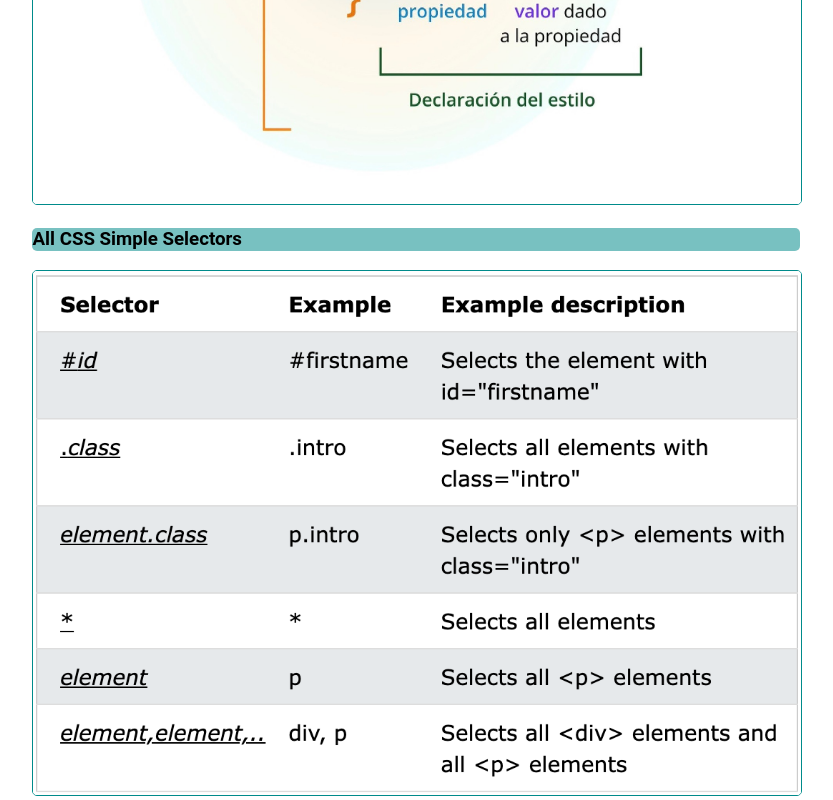
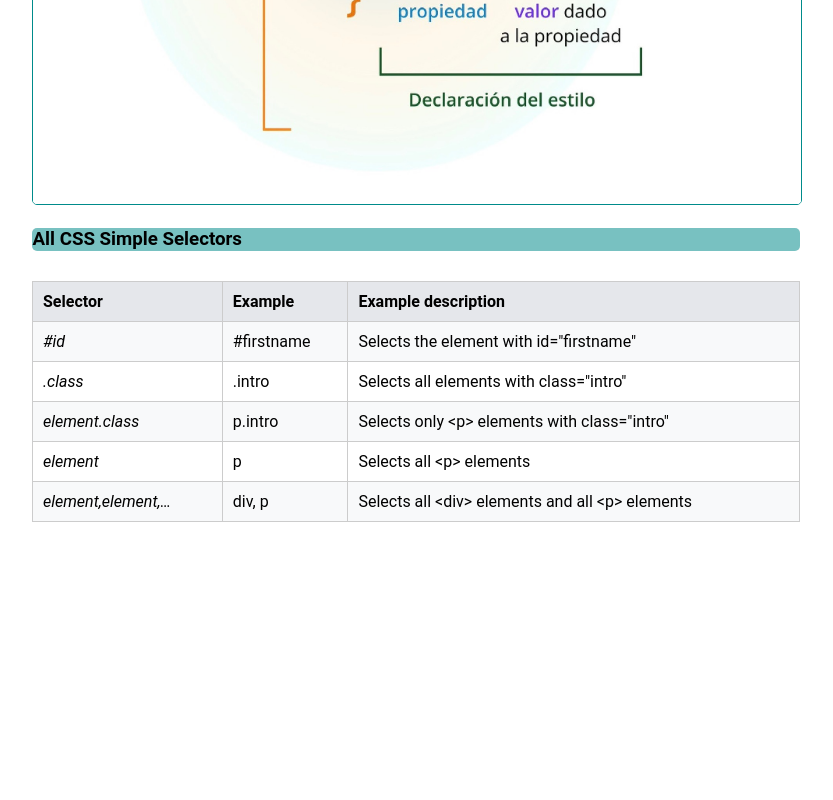
Before and after one commit to pascoarnau/ASIX1_0373_AE4_pascoarnau, a plain HTML site: page index.html in a window 1280 px wide. Shown: the part 1556-2356 px from the top of the page, without its empty margins (224-1057 px from the left). After the commit the page ends 2078 px from the top, so only its background shows below. Drawn offline with Linux system fonts and the light colour scheme.

Commit message:
Commit Final

```diff
--- a/index.html
+++ b/index.html
@@ -2,21 +2,31 @@
 <html lang="en">
 
 <head>
+    <!-- Configuración básica de la página -->
     <meta charset="UTF-8">
     <meta http-equiv="X-UA-Compatible" content="IE=edge">
     <meta name="viewport" content="width=device-width, initial-scale=1.0">
-<link rel="stylesheet" href="sytle.css">
+
+    <!-- Enlace al archivo CSS donde hago los estilos -->
+    <link rel="stylesheet" href="sytle.css">
+
     <title>CSS Selectors</title>
 </head>
 
 <body>
+    <!-- Título principal -->
     <h1>CSS Selectors</h1>
+
+    <!-- Breve explicación de qué hacen los selectores -->
     <p>A CSS selector selects the HTML element(s) you want to style.</p>
+
+    <!-- Bloque explicación tipos básicos de selectores -->
     <div class="selectors">
         <h2>CSS Selectors</h2>
         <p>CSS selectors are used to "find" (or select) the HTML elements you want to style.</p>
         <p>We can divide CSS selectors into five categories:</p>
         <ul>
+            <!-- Lista con los tipos generales de selectores -->
             <li>Simple selectors (select elements based on name, id, class)</li>
             <li>Combinator selectors (select elements based on a specific relationship between them)</li>
             <li>Pseudo-class selectors (select elements based on a certain state)
@@ -25,39 +35,80 @@
             <li>Attribute selectors (select elements based on an attribute or attribute value)</li>
         </ul>
     </div>
+
     <hr>
+
+    <!-- Explicación selector de tipo (elemento) -->
     <h2 class="selector">The CSS <span>element</span> Selector</h2>
     <p>The element selector selects HTML elements based on the element <span>name</span> (body, p, h1, h5, a, div, etc.).</p>
+
     <hr>
+
+    <!-- Explicación selector por id -->
     <h2 class="selector">The CSS <span>id</span> Selector</h2>
     <p>The id selector uses the id attribute of an HTML element to select a specific element.</p>
     <p>The id of an element is unique within a page, so the id selector is used to select one unique element!</p>
     <p>To select an element with a specific id, write a hash <span>(#)</span> character, followed by the id of the element.</p>
+
     <hr>
+
+    <!-- Explicación selector por clase -->
     <h2 class="selector">The CSS <span>class</span> Selector</h2>
     <p>The class selector selects HTML elements with a specific class attribute.</p>
     <p>To select elements with a specific class, write a period <span>(.)</span> character, followed by the class name.</p>
+
     <hr>
 
+    <!-- Explicación selector universal -->
     <h2 id="universal">The CSS <span>Universal</span> Selector</h2>
     <p>The universal selector <span>(*)</span> selects all HTML elements on the page.</p>
 
     <div>
+        <!-- Enlace prueba selectores -->
         <p>Use our <a href="https://www.w3schools.com/cssref/trysel.asp" target="_blank">CSS Selector Tester</a> to demonstrate the different selectors. </p>
     </div>
+
     <hr>
 
+    <!-- Sección con la imagen y la tabla de ejemplos -->
     <div id="gallery">
         <div>
             <h3>CSS Syntax</h3>
+            <!-- Foto -->
             <img src="./resources/regla_css.jpg" alt="">
         </div>
+<div id="gallery">
         <div>
             <h3>All CSS Simple Selectors</h3>
-            <img src="./resources/selectors.png" alt="">
         </div>
-    </div>
-
-</body>
-
-</html>
+       <!-- Tabla del Bonus -->
+<table>
+    <tr>
+        <th>Selector</th>
+        <th>Example</th>
+        <th>Example description</th>
+    </tr>
+    <tr>
+        <td><em>#id</em></td>
+        <td>#firstname</td>
+        <td>Selects the element with id="firstname"</td>
+    </tr>
+    <tr>
+        <td><em>.class</em></td>
+        <td>.intro</td>
+        <td>Selects all elements with class="intro"</td>
+    </tr>
+    <tr>
+        <td><em>element.class</em></td>
+        <td>p.intro</td>
+        <td>Selects only &lt;p&gt; elements with class="intro"
+            <tr>
+    <td><em>element</em></td>
+    <td>p</td>
+    <td>Selects all &lt;p&gt; elements</td>
+</tr>
+<tr>
+    <td><em>element,element,…</em></td>
+    <td>div, p</td>
+    <td>Selects all &lt;div&gt; elements and all &lt;p&gt; elements</td>
+</tr>
--- a/sytle.css
+++ b/sytle.css
@@ -1,55 +1,40 @@
-/* -------------------------------------------------- */
-/* REGLA 1: Utilizar el selector universal * para cambiar el tipo de fuente */
-/* -------------------------------------------------- */
+/* Regla 1: Uso de selector universal */
 * {
     font-family: 'Roboto', sans-serif;
 }
 
-/* -------------------------------------------------- */
-/* REGLA 2: body → margin: 0; padding derecha e izquierda: 20% */
-/* -------------------------------------------------- */
+/* Regla 2: body → margin: 0; padding derecha e izquierda: 20% */
 body {
     margin: 0;
     padding: 0 20%;
 }
 
-/* -------------------------------------------------- */
-/* REGLA 3: h1 subrayado, color darkcyan, alineado al centro */
-/* -------------------------------------------------- */
+
+/* Regla 3: h1 subrayado, color darkcyan, alineado al centro */
 h1 {
     text-decoration: underline;
     color: darkcyan;
     text-align: center;
 }
 
-/* -------------------------------------------------- */
-/* REGLA 4: elementos con clase .selector → color lightcyan */
-/* -------------------------------------------------- */
+/* Regla 4: elementos con clase .selector -> color lightcyan */
 .selector {
     color: lightcyan;
 }
 
-/* -------------------------------------------------- */
-/* REGLA 5: elementos con clase .selectors */
-/* padding: 5%; border: solid darkcyan 1px; border-radius: 5px */
-/* -------------------------------------------------- */
+/* Regla 5: elementos con clase .selectors */
 .selectors {
     padding: 5%;
     border: solid darkcyan 1px;
     border-radius: 5px;
 }
 
-/* -------------------------------------------------- */
-/* REGLA 6: elementos con id="universal" → color lightgoldenrodyellow */
-/* -------------------------------------------------- */
+/* Regla 6: elementos con id="universal" -> color lightgoldenrodyellow */
 #universal {
     color: lightgoldenrodyellow;
 }
 
-/* -------------------------------------------------- */
-/* REGLA 7: h2.selector y h2#universal */
-/* fondo darkcyan, padding 1%, borde redondeado 5px */
-/* -------------------------------------------------- */
+/* Regla 7: h2.selector y h2#universal */
 h2.selector,
 h2#universal {
     background-color: darkcyan;
@@ -57,43 +42,56 @@ h2#universal {
     border-radius: 5px;
 }
 
-/* -------------------------------------------------- */
-/* REGLA 8: span → font-weight 900, fondo negro, texto blanco */
-/* -------------------------------------------------- */
+/* Regla 8: span -> font-weight 900, fondo negro, texto blanco */
 span {
     font-weight: 900;
     background-color: black;
     color: white;
 }
 
-/* -------------------------------------------------- */
-/* REGLA 9: a hijos directos de li → text-decoration: none */
-/* -------------------------------------------------- */
+/* Regla 9: a hijos directos de li -> text-decoration: none */
 li > a {
     text-decoration: none;
 }
 
-/* -------------------------------------------------- */
-/* REGLA 10: h3 → fondo rgba, padding 0.5px, border-radius 5px */
-/* -------------------------------------------------- */
+/* Regla 10: h3 → fondo rgba, padding 0.5px, border-radius 5px */
 h3 {
     background-color: rgba(0, 139, 139, 0.529);
     padding: 0.5px;
     border-radius: 5px;
 }
 
-/* -------------------------------------------------- */
-/* REGLA 11: div descendientes de #gallery → width 100% */
-/* -------------------------------------------------- */
+/* Regla 11: div descendientes de #gallery -> width 100% */
 #gallery div {
     width: 100%;
 }
 
-/* -------------------------------------------------- */
-/* REGLA 12: img → width 100%, border 1px solid darkcyan, border-radius 5px */
-/* -------------------------------------------------- */
+/* Relga 12: img -> width 100%, border 1px solid darkcyan, border-radius 5px */
 img {
     width: 100%;
     border: solid darkcyan 1px;
     border-radius: 5px;
 }
+
+/* Bonus */
+table {
+    width: 100%;
+    border-collapse: collapse;
+    margin-top: 30px;
+}
+
+table th {
+    background-color: #e5e7eb;
+    text-align: left;
+    padding: 10px;
+    border: 1px solid #ccc;
+}
+
+table td {
+    padding: 10px;
+    border: 1px solid #ccc;
+}
+
+table tr:nth-child(even) {
+    background-color: #f8f9fa;
+}
```
